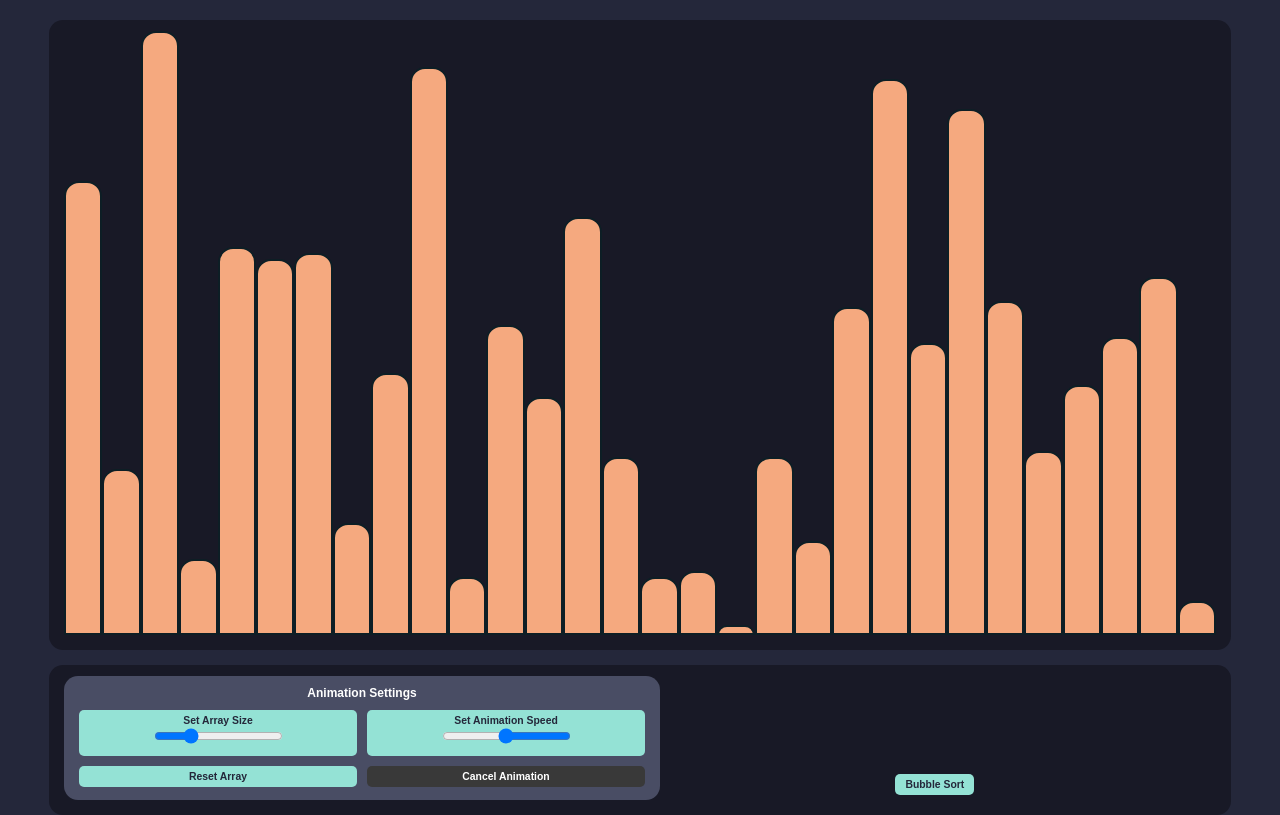
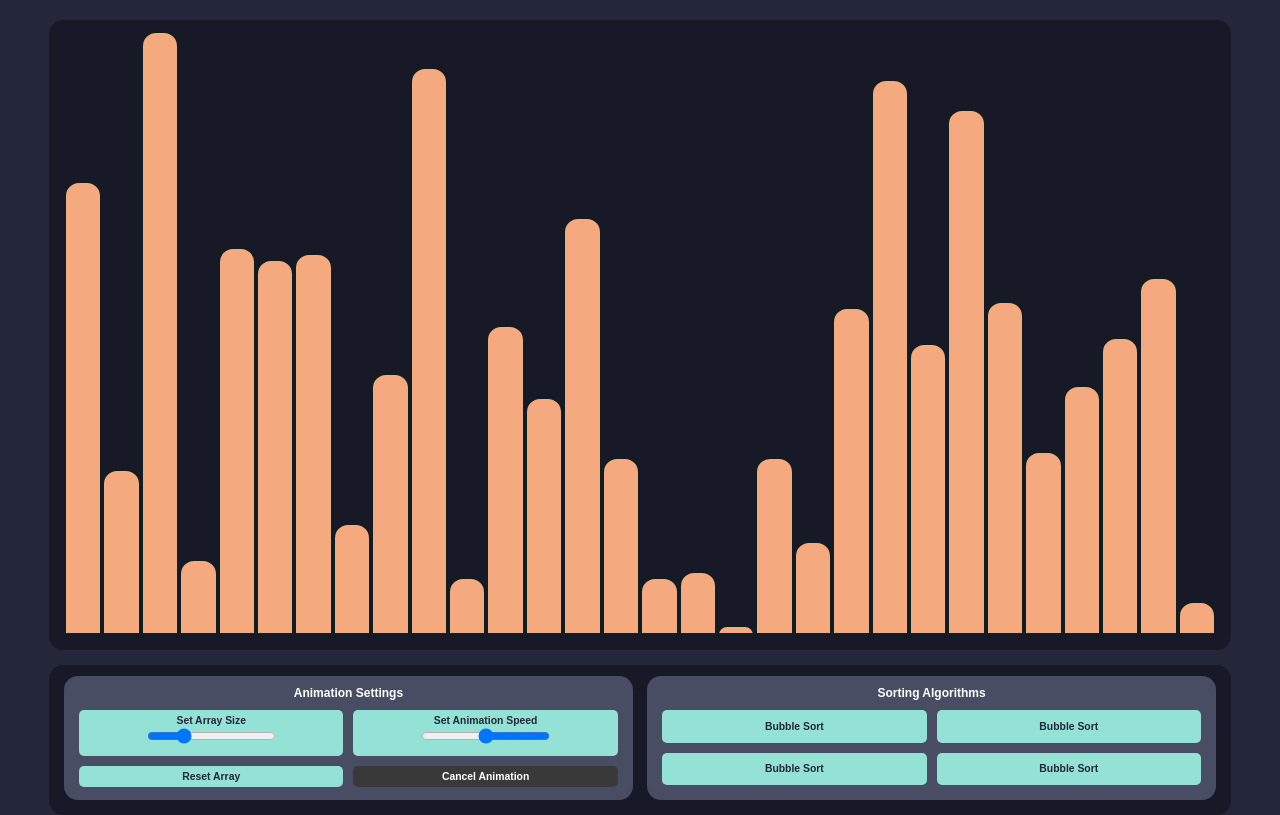
Before and after one commit to JonnySB/sorting-visualiser, a React (Create React App) app: page / in a window 1280 px wide. Built offline with nearby package versions, Linux system fonts and the light colour scheme.

Commit message:
restyled sorting controls

```diff
--- a/src/components/ButtonTrigger/ButtonTrigger.css
+++ b/src/components/ButtonTrigger/ButtonTrigger.css
@@ -9,6 +9,11 @@
   font-weight: 700;
   background: #94e2d5;
   color: #24273a;
+  cursor: pointer;
+}
+
+.button:hover {
+  background: #f38ba8;
 }
 
 .button-container {
--- a/src/components/Sliders/AnimationSpeedSlider.jsx
+++ b/src/components/Sliders/AnimationSpeedSlider.jsx
@@ -13,7 +13,7 @@ const AnimationSpeedSlider = (props) => {
         Set Animation Speed
         <br />
         <input
-          className="reverse"
+          className="reverse slider"
           type="range"
           name="animation-speed"
           id="animation-speed"
--- a/src/components/Sliders/ArraySizeSlider.jsx
+++ b/src/components/Sliders/ArraySizeSlider.jsx
@@ -13,6 +13,7 @@ const ArraySizeSlider = (props) => {
         {" "}
         Set Array Size <br />
         <input
+          className="slider"
           type="range"
           name="array-size"
           id="array-size"
--- a/src/components/Sliders/Slider.css
+++ b/src/components/Sliders/Slider.css
@@ -14,3 +14,7 @@
 .label {
   color: #24273a;
 }
+
+.slider {
+  cursor: pointer;
+}
--- a/src/components/SortingControls/SortingControls.css
+++ b/src/components/SortingControls/SortingControls.css
@@ -10,7 +10,7 @@
   border-radius: 14px;
 }
 
-.animation-controls-container {
+.controls-sub-container {
   display: flex;
   flex-direction: column;
   height: 13vh;
@@ -29,9 +29,10 @@
 
 .horizontal-container {
   display: flex;
+  height: 100%;
   flex-direction: row;
 }
 
 .spacer {
-  width: 20%;
+  width: 15px;
 }
--- a/src/components/SortingControls/SortingControls.jsx
+++ b/src/components/SortingControls/SortingControls.jsx
@@ -7,7 +7,7 @@ import AnimationSpeedSlider from "../Sliders/AnimationSpeedSlider";
 const SortingControls = (props) => {
   return (
     <div className="controls-container">
-      <div className="animation-controls-container">
+      <div className="controls-sub-container">
         <h1 className="header">Animation Settings</h1>
         <div className="horizontal-container">
           <ArraySizeSlider arraySizeState={props.arraySizeState} />
@@ -25,10 +25,24 @@ const SortingControls = (props) => {
         </div>
       </div>
       <div className="spacer"></div>
-      <div className="sorting-buttons-container">
-        <ButtonTrigger
-          buttonNameAndState={props.bubbleSortButtonNameAndState}
-        />
+      <div className="controls-sub-container">
+        <h1 className="header">Sorting Algorithms</h1>
+        <div className="horizontal-container">
+          <ButtonTrigger
+            buttonNameAndState={props.bubbleSortButtonNameAndState}
+          />
+          <ButtonTrigger
+            buttonNameAndState={props.bubbleSortButtonNameAndState}
+          />
+        </div>
+        <div className="horizontal-container">
+          <ButtonTrigger
+            buttonNameAndState={props.bubbleSortButtonNameAndState}
+          />
+          <ButtonTrigger
+            buttonNameAndState={props.bubbleSortButtonNameAndState}
+          />
+        </div>
       </div>
     </div>
   );
--- a/src/components/SortingVisualiser/SortingVisualiser.jsx
+++ b/src/components/SortingVisualiser/SortingVisualiser.jsx
@@ -52,7 +52,6 @@ const SortingVisualiser = (props) => {
   // Trigger cancelling an animation
   useEffect(() => {
     if (hasPageBeenRendered.current.cancelAnimation) {
-      // cancel timeouts
       timeoutIds.forEach((timeoutId) => {
         clearTimeout(timeoutId);
       });
```
